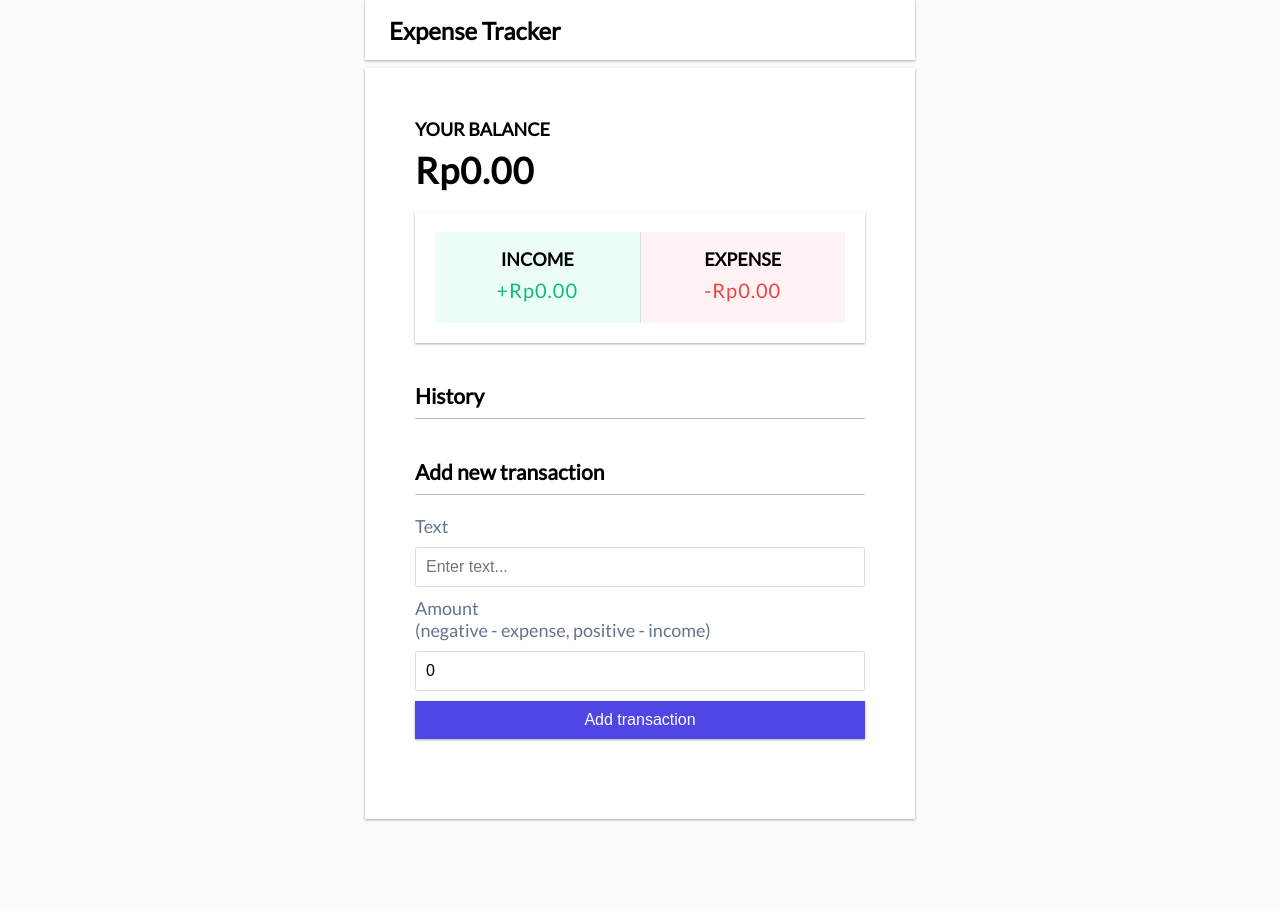
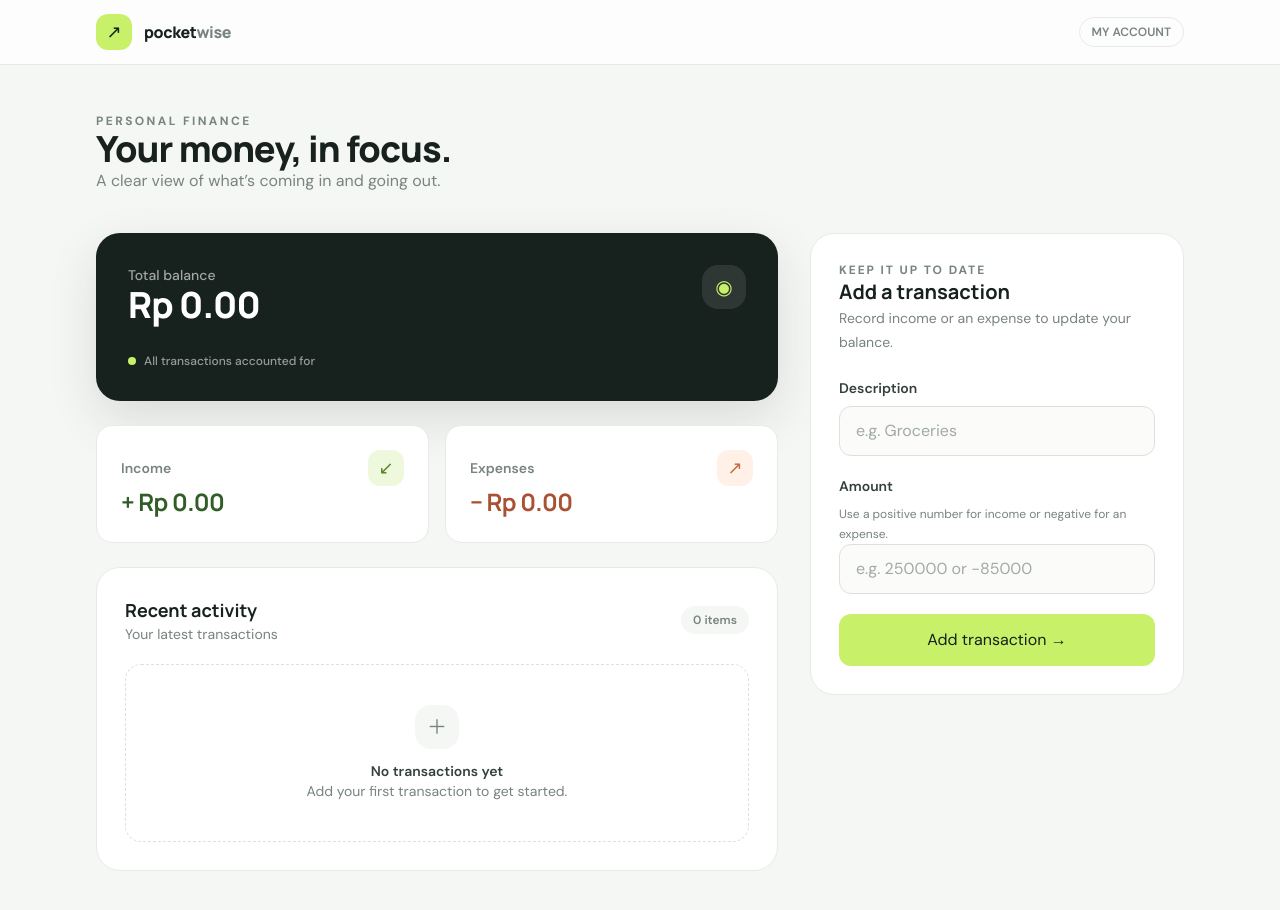
Before and after one commit to sh-daroini/expense-tracker-react, a React (Vite) app: page / in a window 1280 px wide. Shown: the top 910 px of the page. Before the commit the page ends 827 px from the top, so only its background shows below. Built offline with nearby package versions, Linux system fonts and the light colour scheme.

Commit message:
style: update global theme

```diff
--- a/package.json
+++ b/package.json
@@ -10,8 +10,10 @@
     "preview": "vite preview"
   },
   "dependencies": {
+    "@tailwindcss/vite": "^4.3.3",
     "react": "^19.2.8",
-    "react-dom": "^19.2.8"
+    "react-dom": "^19.2.8",
+    "tailwindcss": "^4.3.3"
   },
   "devDependencies": {
     "@eslint/js": "^10.0.1",
--- a/src/App.jsx
+++ b/src/App.jsx
@@ -9,12 +9,23 @@ import { GlobalProvider } from './context/GlobalState'
 const App = () => {
   return (
     <GlobalProvider>
-      <Header />
-      <div className="container">
-        <Balance />
-        <IncomeExpenses />
-        <TransactionList />
-        <AddTransaction />
+      <div className="min-h-screen bg-[#f5f7f4]">
+        <Header />
+        <main className="mx-auto max-w-6xl px-4 py-8 sm:px-6 sm:py-12 lg:px-8">
+          <div className="mb-8 max-w-2xl sm:mb-10">
+            <p className="mb-2 text-xs font-bold uppercase tracking-[0.2em] text-[#78847d]">Personal finance</p>
+            <h1 className="font-['Manrope'] text-3xl font-extrabold tracking-tight text-[#17211d] sm:text-4xl">Your money, in focus.</h1>
+            <p className="mt-3 text-sm leading-6 text-[#78847d] sm:text-base">A clear view of what’s coming in and going out.</p>
+          </div>
+          <div className="grid items-start gap-6 lg:grid-cols-[minmax(0,1.55fr)_minmax(300px,0.85fr)] lg:gap-8">
+            <section className="space-y-6">
+              <Balance />
+              <IncomeExpenses />
+              <TransactionList />
+            </section>
+            <AddTransaction />
+          </div>
+        </main>
       </div>
     </GlobalProvider>
   )
--- a/src/components/AddTransaction.jsx
+++ b/src/components/AddTransaction.jsx
@@ -3,49 +3,62 @@ import { GlobalContext } from '../context/GlobalState'
 
 const AddTransaction = () => {
   const [text, setText] = useState('')
-  const [amount, setAmount] = useState(0)
+  const [amount, setAmount] = useState('')
   const { addTransaction } = useContext(GlobalContext)
 
   const onSubmit = (e) => {
     e.preventDefault()
 
+    if (!text.trim() || !Number.isFinite(Number(amount)) || Number(amount) === 0) return
+
     const newTransaction = {
       id: crypto.randomUUID(),
-      text,
+      text: text.trim(),
       amount: +amount
     }
 
     addTransaction(newTransaction)
     setText('')
+    setAmount('')
   }
 
-  console.log(text)
   return (
-    <>
-      <h3>Add new transaction</h3>
-      <form onSubmit={onSubmit}>
-        <div className="form-control">
-          <label>Text</label>
+    <section className="rounded-3xl border border-[#e7ebe6] bg-white p-5 sm:p-7">
+      <div className="mb-6">
+        <p className="text-xs font-bold uppercase tracking-[0.16em] text-[#78847d]">Keep it up to date</p>
+        <h2 className="mt-2 font-['Manrope'] text-xl font-bold text-[#17211d]">Add a transaction</h2>
+        <p className="mt-2 text-sm leading-6 text-[#78847d]">Record income or an expense to update your balance.</p>
+      </div>
+      <form onSubmit={onSubmit} className="space-y-5">
+        <div>
+          <label htmlFor="transaction-text" className="mb-2 block text-sm font-semibold text-[#34413a]">Description</label>
           <input
+            id="transaction-text"
             type="text"
-            placeholder="Enter text..."
+            placeholder="e.g. Groceries"
             value={text}
             onChange={(e) => setText(e.target.value)}
+            required
+            className="w-full rounded-xl border border-[#dce2da] bg-[#fbfcfa] px-4 py-3 text-sm text-[#17211d] outline-none transition placeholder:text-[#a1aaa3] focus:border-[#7ca73b] focus:ring-4 focus:ring-[#c8f169]/25"
           />
         </div>
-        <div className="form-control">
-          <label>Amount <br />
-            (negative - expense, positive - income)</label>
+        <div>
+          <label htmlFor="transaction-amount" className="mb-2 block text-sm font-semibold text-[#34413a]">Amount</label>
+          <p className="mb-2 text-xs leading-5 text-[#78847d]">Use a positive number for income or negative for an expense.</p>
           <input
+            id="transaction-amount"
             type="number"
-            placeholder="Enter amount..."
+            placeholder="e.g. 250000 or -85000"
             value={amount}
             onChange={(e) => setAmount(e.target.value)}
+            step="any"
+            required
+            className="w-full rounded-xl border border-[#dce2da] bg-[#fbfcfa] px-4 py-3 text-sm text-[#17211d] outline-none transition placeholder:text-[#a1aaa3] focus:border-[#7ca73b] focus:ring-4 focus:ring-[#c8f169]/25"
           />
         </div>
-        <button className="btn">Add transaction</button>
+        <button className="w-full rounded-xl bg-[#c8f169] px-4 py-3.5 text-sm font-bold text-[#17211d] transition hover:bg-[#b9e65b] focus-visible:outline-2 focus-visible:outline-offset-2 focus-visible:outline-[#7ca73b]">Add transaction <span aria-hidden="true">→</span></button>
       </form>
-    </>
+    </section>
   )
 }
 
--- a/src/components/Balance.jsx
+++ b/src/components/Balance.jsx
@@ -10,10 +10,19 @@ const Balance = () => {
   const total = amounts.reduce((acc, item) => (acc += item), 0).toFixed(2);
 
   return (
-    <>
-      <h4>Your Balance</h4>
-      <h1>Rp{numberWithCommas(total)}</h1>
-    </>
+    <section className="overflow-hidden rounded-3xl bg-[#17211d] p-6 text-white shadow-[0_18px_50px_rgba(23,33,29,0.12)] sm:p-8">
+      <div className="flex items-start justify-between gap-4">
+        <div>
+          <p className="text-sm font-medium text-white/60">Total balance</p>
+          <h2 className="mt-3 font-['Manrope'] text-3xl font-extrabold tracking-tight sm:text-4xl">Rp {numberWithCommas(total)}</h2>
+        </div>
+        <span className="grid h-11 w-11 shrink-0 place-items-center rounded-2xl bg-white/10 text-xl text-[#c8f169]" aria-hidden="true">◉</span>
+      </div>
+      <div className="mt-7 flex items-center gap-2 text-xs font-medium text-white/55">
+        <span className="h-2 w-2 rounded-full bg-[#c8f169]" />
+        All transactions accounted for
+      </div>
+    </section>
   )
 }
 
--- a/src/components/Header.jsx
+++ b/src/components/Header.jsx
@@ -1,10 +1,15 @@
-import React from 'react'
 
 const Header = () => {
   return (
-    <div className='header'>
-      <h2>Expense Tracker</h2>
-    </div>
+    <header className="border-b border-[#e7ebe6] bg-white/80">
+      <div className="mx-auto flex h-16 max-w-6xl items-center justify-between px-4 sm:px-6 lg:px-8">
+        <a href="#top" className="flex items-center gap-3 text-[#17211d] no-underline" aria-label="Expense Tracker home">
+          <span className="grid h-9 w-9 place-items-center rounded-xl bg-[#c8f169] text-lg font-bold">↗</span>
+          <span className="font-['Manrope'] text-base font-extrabold tracking-tight">pocket<span className="text-[#78847d]">wise</span></span>
+        </a>
+        <span className="rounded-full border border-[#e7ebe6] px-3 py-1.5 text-xs font-semibold text-[#78847d]">MY ACCOUNT</span>
+      </div>
+    </header>
   )
 }
 
--- a/src/components/IncomeExpenses.jsx
+++ b/src/components/IncomeExpenses.jsx
@@ -18,14 +18,20 @@ const IncomeExpenses = () => {
   ).toFixed(2);
 
   return (
-    <div className="inc-exp-container">
-      <div className='income-card'>
-        <h4>Income</h4>
-        <p className="money plus">+Rp{numberWithCommas(income)}</p>
+    <div className="grid grid-cols-1 gap-4 sm:grid-cols-2">
+      <div className="rounded-2xl border border-[#e7ebe6] bg-white p-5 sm:p-6">
+        <div className="flex items-center justify-between">
+          <h3 className="text-sm font-semibold text-[#78847d]">Income</h3>
+          <span className="grid h-9 w-9 place-items-center rounded-xl bg-[#eef8dc] text-lg text-[#5b8527]">↙</span>
+        </div>
+        <p className="mt-4 font-['Manrope'] text-2xl font-bold tracking-tight text-[#315d28]">+ Rp {numberWithCommas(income)}</p>
       </div>
-      <div className='expense-card'>
-        <h4>Expense</h4>
-        <p className="money minus">-Rp{numberWithCommas(expense)}</p>
+      <div className="rounded-2xl border border-[#e7ebe6] bg-white p-5 sm:p-6">
+        <div className="flex items-center justify-between">
+          <h3 className="text-sm font-semibold text-[#78847d]">Expenses</h3>
+          <span className="grid h-9 w-9 place-items-center rounded-xl bg-[#fff0e8] text-lg text-[#c66a43]">↗</span>
+        </div>
+        <p className="mt-4 font-['Manrope'] text-2xl font-bold tracking-tight text-[#a95132]">− Rp {numberWithCommas(expense)}</p>
       </div>
     </div>
   )
--- a/src/components/TransactionList.jsx
+++ b/src/components/TransactionList.jsx
@@ -4,21 +4,27 @@ import Transaction from './Transaction'
 
 const TransactionList = () => {
   const { transactions } = useContext(GlobalContext)
-  console.log(transactions)
-
   return (
-    <>
-      <h3>History</h3>
-      <ul className="list">
-        {transactions.map(transaction => (
-          <Transaction
-            key={transaction.id}
-            transaction={transaction}
-          />
-        ))}
-      </ul>
-
-    </>
+    <section className="rounded-3xl border border-[#e7ebe6] bg-white p-5 sm:p-7">
+      <div className="mb-5 flex items-center justify-between gap-3">
+        <div>
+          <h2 className="font-['Manrope'] text-lg font-bold text-[#17211d]">Recent activity</h2>
+          <p className="mt-1 text-sm text-[#78847d]">Your latest transactions</p>
+        </div>
+        <span className="rounded-full bg-[#f5f7f4] px-3 py-1.5 text-xs font-semibold text-[#78847d]">{transactions.length} {transactions.length === 1 ? 'item' : 'items'}</span>
+      </div>
+      {transactions.length ? (
+        <ul className="divide-y divide-[#eef0ed]">
+          {transactions.map(transaction => <Transaction key={transaction.id} transaction={transaction} />)}
+        </ul>
+      ) : (
+        <div className="rounded-2xl border border-dashed border-[#dce2da] px-4 py-10 text-center">
+          <span className="mx-auto mb-3 grid h-11 w-11 place-items-center rounded-2xl bg-[#f5f7f4] text-xl text-[#78847d]">＋</span>
+          <p className="text-sm font-semibold text-[#34413a]">No transactions yet</p>
+          <p className="mt-1 text-sm text-[#78847d]">Add your first transaction to get started.</p>
+        </div>
+      )}
+    </section>
   )
 }
 
--- a/src/index.css
+++ b/src/index.css
@@ -1,195 +1,44 @@
-@import url('https://fonts.googleapis.com/css?family=Lato&display=swap');
+@import url('https://fonts.googleapis.com/css2?family=DM+Sans:wght@400;500;600;700&family=Manrope:wght@500;600;700;800&display=swap');
+@import 'tailwindcss';
 
 :root {
-  --box-shadow: 0 1px 3px rgba(0, 0, 0, 0.12), 0 1px 2px rgba(0, 0, 0, 0.24);
-  --bg-global: #f8fafc;       /* Abu-abu sangat muda untuk background layar */
-  --bg-card: #ffffff;         /* Putih bersih untuk card kontainer */
-  --text-main: #0f172a;       /* Slate gelap untuk teks utama & judul */
-  --text-muted: #64748b;      /* Abu-abu medium untuk label (Text, Amount) */
-  --primary-btn: #4f46e5;     /* Indigo modern untuk tombol "Add transaction" */
-  --primary-btn-hover: #4338ca;
-
-  --income-green: #10b981;    /* Hijau Emerald/Mint untuk Income & tanda (+) */
-  --income-bg: #ecfdf5;       /* Background tipis penanda Income */
-  --expense-red: #ef4444;      /* Merah Rose untuk Expense & tanda (-) */
-  --expense-bg: #fef2f2;      /* Background tipis penanda Expense */
-
-  --border-color: #e2e8f0;    /* Garis pembatas halus */
-  --input-focus: #818cf8;     /* Warna border saat input diklik */
+  font-family: 'DM Sans', sans-serif;
+  color: #17211d;
+  background: #f5f7f4;
+  font-synthesis: none;
+  text-rendering: optimizeLegibility;
+  -webkit-font-smoothing: antialiased;
+  -moz-osx-font-smoothing: grayscale;
 }
-
 
 * {
   box-sizing: border-box;
 }
 
 body {
-  background-color: var(--bg-global);
-  display: flex;
-  flex-direction: column;
-  align-items: center;
-  justify-content: center;
+  margin: 0;
+  min-width: 320px;
   min-height: 100vh;
-  margin: 0;
-  font-family: 'Lato', sans-serif;
-  font-size: 18px;
 }
 
-.header {
-  display: flex;
-  align-items: center;
-  padding-left: 24px;
-  background-color: var(--bg-card);
-  box-shadow: var(--box-shadow);
-  height: 60px;
-  font-size: medium;
+button,
+input {
+  font: inherit;
 }
 
-.container {
-  margin: 8px auto;
-  width: 550px;
-  background-color: var(--bg-card);
-  padding: 50px;
-  box-shadow: var(--box-shadow);
+button {
+  cursor: pointer;
 }
 
-.income-card {
-  background-color: var(--income-bg);
-  padding: 16px;
-}
-
-.expense-card {
-  background-color: var(--expense-bg);
-  padding: 16px;
-}
-
-label {
-  color: var(--text-muted);
-}
-
-h1 {
-  letter-spacing: 1px;
+h1,
+h2,
+h3,
+h4,
+p {
   margin: 0;
 }
 
-h3 {
-  border-bottom: 1px solid #bbb;
-  padding-bottom: 10px;
-  margin: 40px 0 10px;
+::selection {
+  background: #c8f169;
+  color: #17211d;
 }
-
-h4 {
-  margin: 0;
-  text-transform: uppercase;
-  margin-bottom: 8px;
-}
-
-.inc-exp-container {
-  background-color: #fff;
-  box-shadow: var(--box-shadow);
-  padding: 20px;
-  display: flex;
-  justify-content: space-between;
-  margin: 20px 0;
-}
-
-.inc-exp-container > div {
-  flex: 1;
-  text-align: center;
-}
-
-.inc-exp-container > div:first-of-type {
-  border-right: 1px solid #dedede;
-}
-
-.money {
-  font-size: 20px;
-  letter-spacing: 1px;
-  margin: 5px 0;
-}
-
-.money.plus {
-  color: var(--income-green);
-}
-
-.money.minus {
-  color: var(--expense-red);
-}
-
-label {
-  display: inline-block;
-  margin: 10px 0;
-}
-
-input[type='text'],
-input[type='number'] {
-  border: 1px solid #dedede;
-  border-radius: 2px;
-  display: block;
-  font-size: 16px;
-  padding: 10px;
-  width: 100%;
-}
-
-.btn {
-  cursor: pointer;
-  background-color: var(--primary-btn);
-  box-shadow: var(--box-shadow);
-  color: #fff;
-  border: 0;
-  display: block;
-  font-size: 16px;
-  margin: 10px 0 30px;
-  padding: 10px;
-  width: 100%;
-}
-
-.btn:focus,
-.delete-btn:focus {
-  outline: 0;
-}
-
-.list {
-  list-style-type: none;
-  padding: 0;
-  margin-bottom: 40px;
-}
-
-.list li {
-  background-color: #fff;
-  box-shadow: var(--box-shadow);
-  color: #333;
-  display: flex;
-  justify-content: space-between;
-  position: relative;
-  padding: 10px;
-  margin: 10px 0;
-}
-
-.list li.plus {
-  border-right: 5px solid #2ecc71;
-}
-
-.list li.minus {
-  border-right: 5px solid #c0392b;
-}
-
-.delete-btn {
-  cursor: pointer;
-  background-color: #e74c3c;
-  border: 0;
-  color: #fff;
-  font-size: 20px;
-  line-height: 20px;
-  padding: 2px 5px;
-  position: absolute;
-  top: 50%;
-  left: 0;
-  transform: translate(-100%, -50%);
-  opacity: 0;
-  transition: opacity 0.3s ease;
-}
-
-.list li:hover .delete-btn {
-  opacity: 1;
-}
--- a/vite.config.js
+++ b/vite.config.js
@@ -1,7 +1,8 @@
+import tailwindcss from '@tailwindcss/vite'
 import react from '@vitejs/plugin-react'
 import { defineConfig } from 'vite'
 
 // https://vite.dev/config/
 export default defineConfig({
-  plugins: [react()],
+  plugins: [react(), tailwindcss()],
 })
```
Also changed, not shown: src/components/Transaction.jsx (+14 -8 lines), 1 other file (tests, documents, lock files or other folders).
